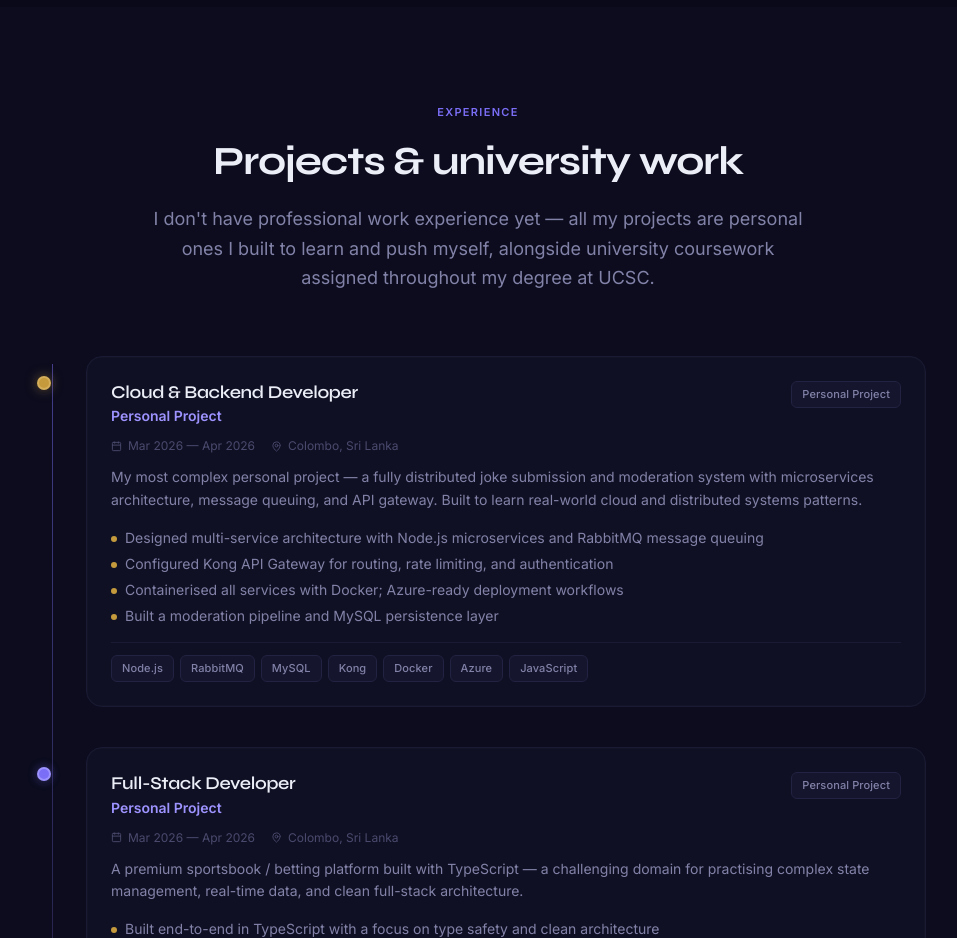
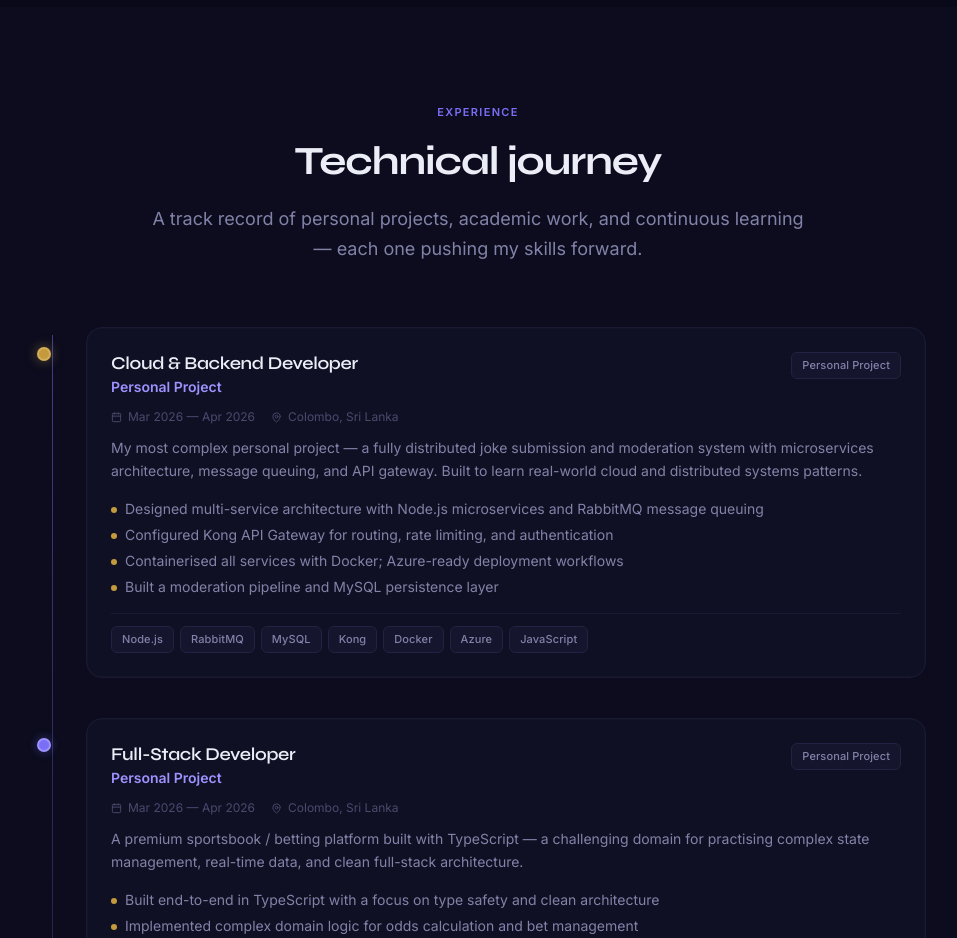
Before and after one commit to janudawithanage/my-portfolio, a Next.js app: page / in a window 1280 px wide. Shown: the part 2960-3898 px from the top of the page, without its empty margins (162-1119 px from the left). Built offline with nearby package versions, Linux system fonts and the light colour scheme; no server answers.

Commit message:
copy(experience): revise section heading and description

```diff
--- a/src/components/sections/Experience.tsx
+++ b/src/components/sections/Experience.tsx
@@ -24,8 +24,8 @@ export function Experience() {
       <div className="max-w-4xl mx-auto">
         <SectionHeader
           eyebrow="Experience"
-          title="Projects &amp; university work"
-          description="I don't have professional work experience yet — all my projects are personal ones I built to learn and push myself, alongside university coursework assigned throughout my degree at UCSC."
+          title="Technical journey"
+          description="A track record of personal projects, academic work, and continuous learning — each one pushing my skills forward."
         />
 
         <div className="relative">
```
